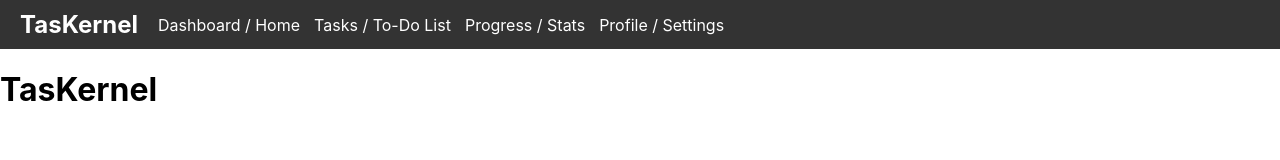
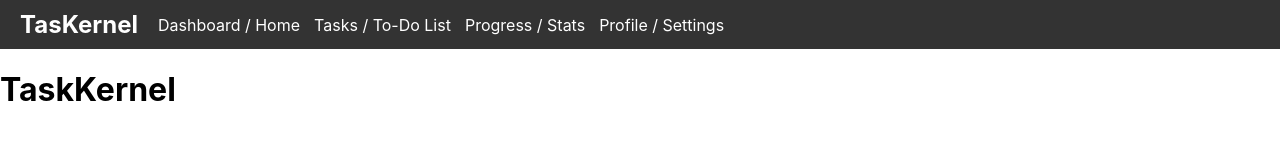
Before and after one commit to spencerwest-dev/TaskKernel, a React (Create React App) app in the folder frontend/: page / in a window 1280 px wide. Shown: the top 160 px of the page. Built offline with nearby package versions, Linux system fonts and the light colour scheme.

Commit message:
Changed "TasKernel" to "TaskKernel" due to renaming

```diff
--- a/frontend/src/App.js
+++ b/frontend/src/App.js
@@ -5,7 +5,7 @@ function App() {
   return (
     <div>
       <Navbar />
-      <h1>TasKernel</h1>
+      <h1>TaskKernel</h1>
     </div>
   );
 }
```
